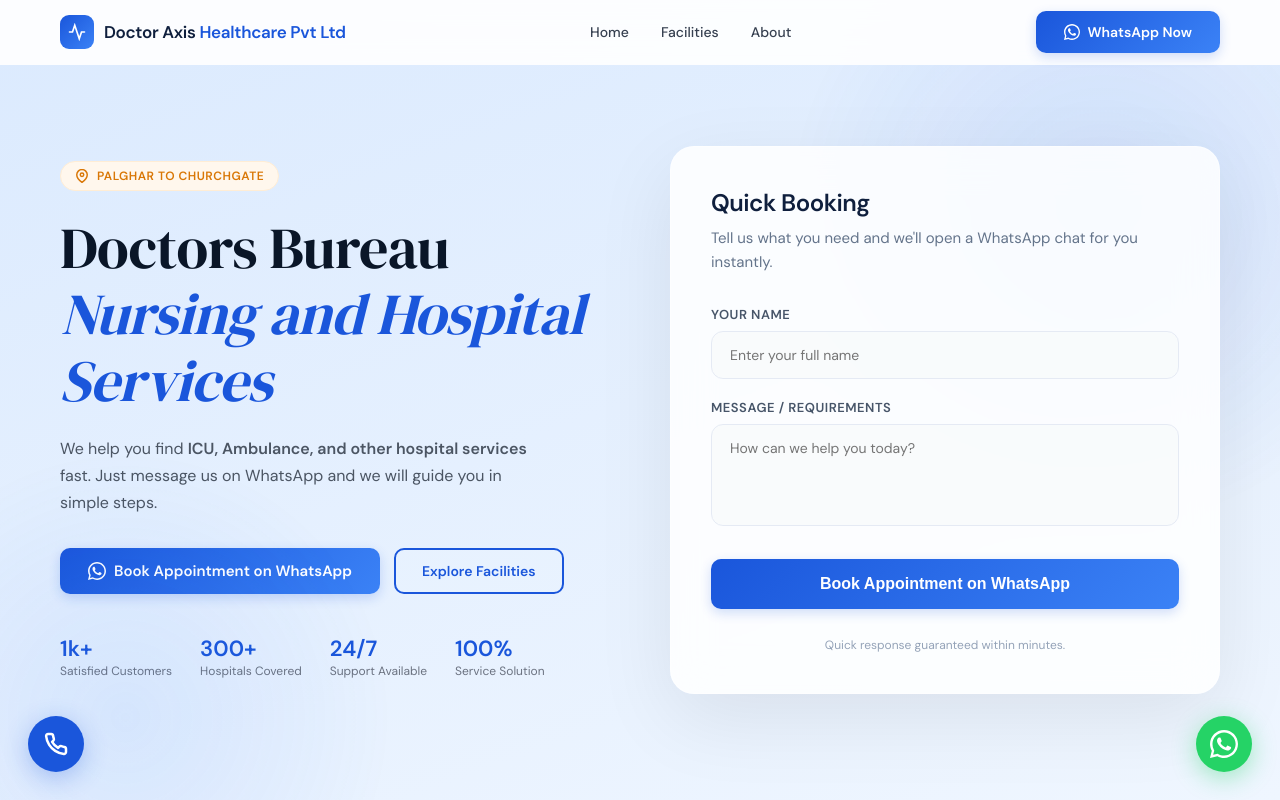
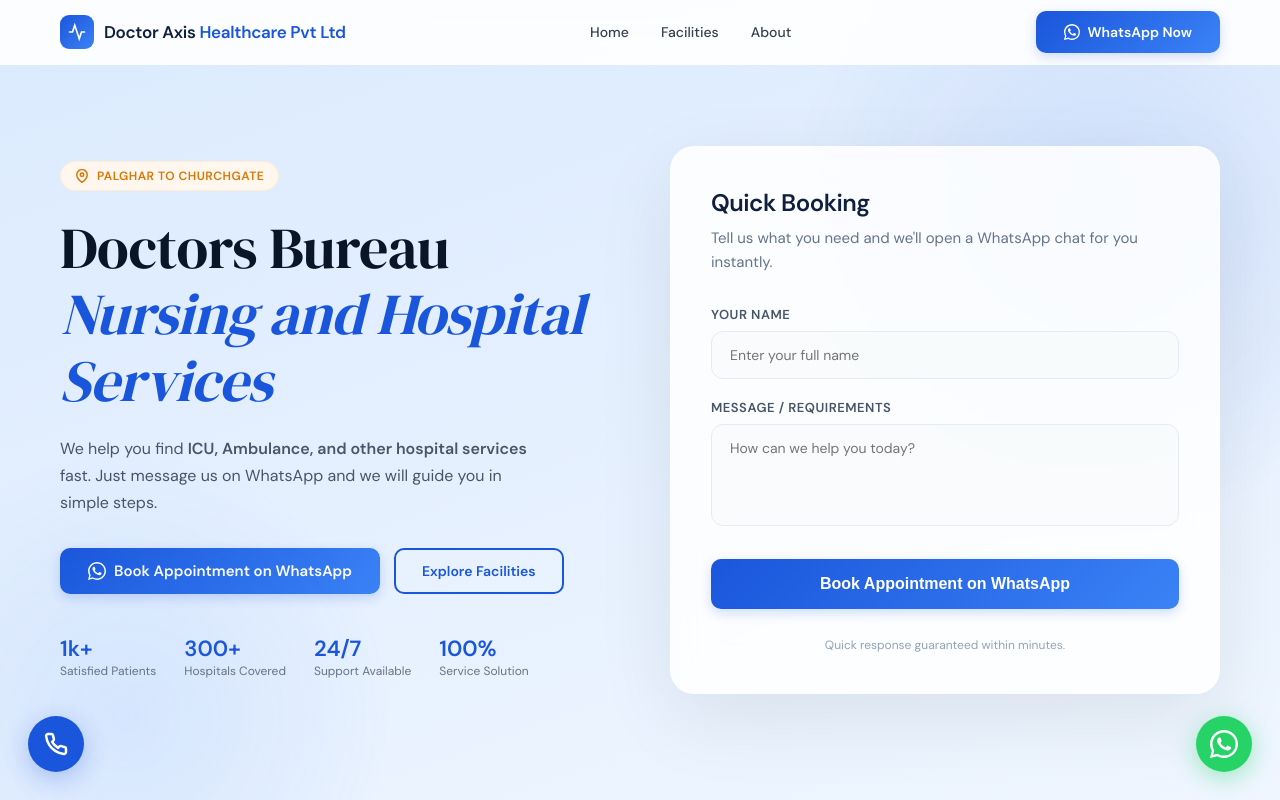
Before and after one commit to pankaj999-hue/demo_axis, a React (Vite) app: page / in a window 1280 px wide. Shown: the top 800 px of the page. Built offline with nearby package versions, Linux system fonts and the light colour scheme.

Commit message:
Update trust metric: Satisfied Patients

```diff
--- a/src/components/hero.jsx
+++ b/src/components/hero.jsx
@@ -417,7 +417,7 @@
 
               {/* Trust bar */}
               <div style={{ display: "flex", gap: 28, marginTop: 44, flexWrap: "wrap" }}>
-                {[["1k+", "Satisfied Customers"], ["300+", "Hospitals Covered"], ["24/7", "Support Available"], ["100%", "Service Solution"]].map(([v, l]) => (
+                {[["1k+", "Satisfied Patients"], ["300+", "Hospitals Covered"], ["24/7", "Support Available"], ["100%", "Service Solution"]].map(([v, l]) => (
                   <div key={l}>
                     <div style={{ fontSize: 22, fontWeight: 700, color: "#1a56db", lineHeight: 1 }}>{v}</div>
                     <div style={{ fontSize: 12, color: "#6b7280", marginTop: 3 }}>{l}</div>
```
